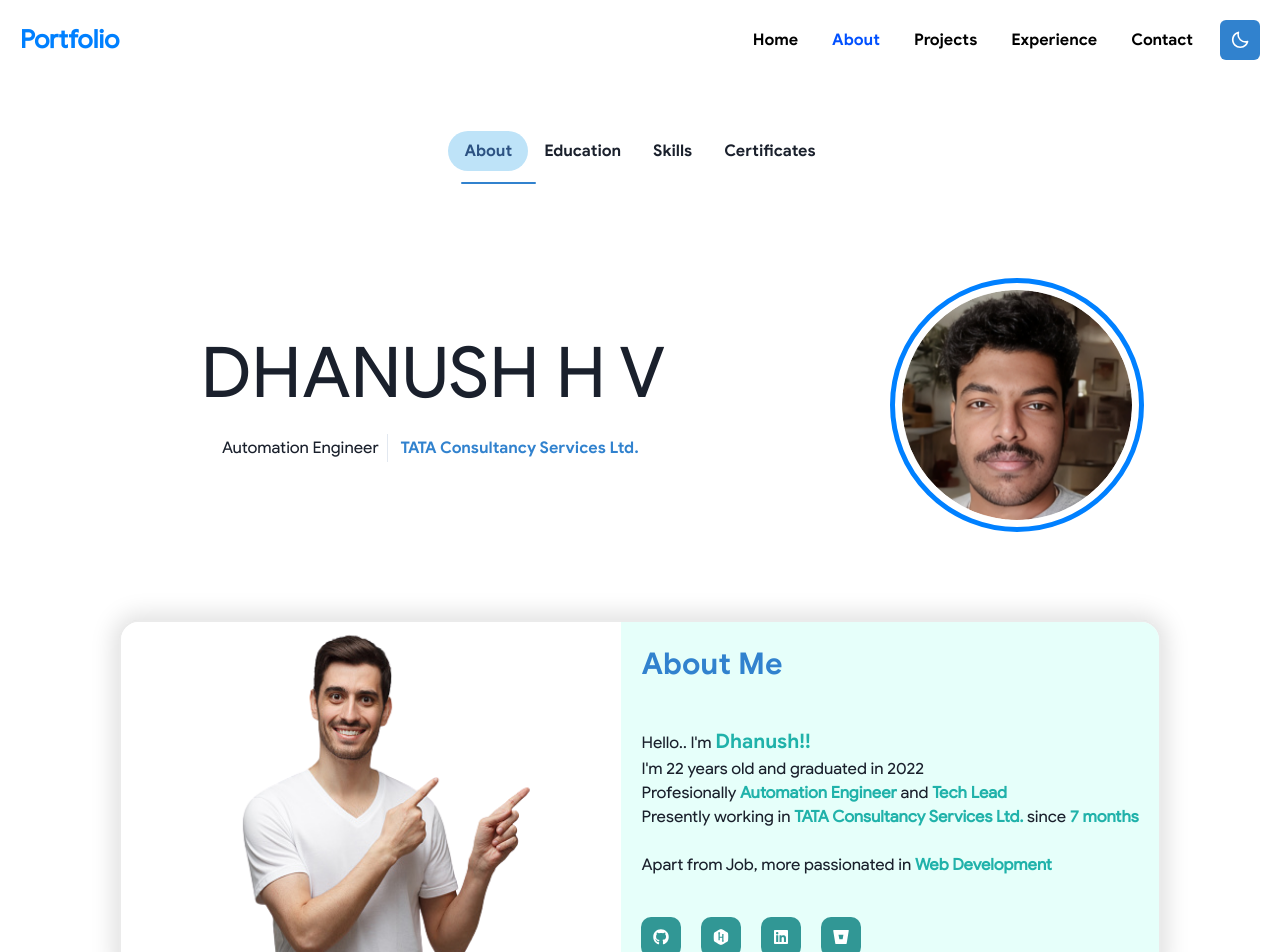
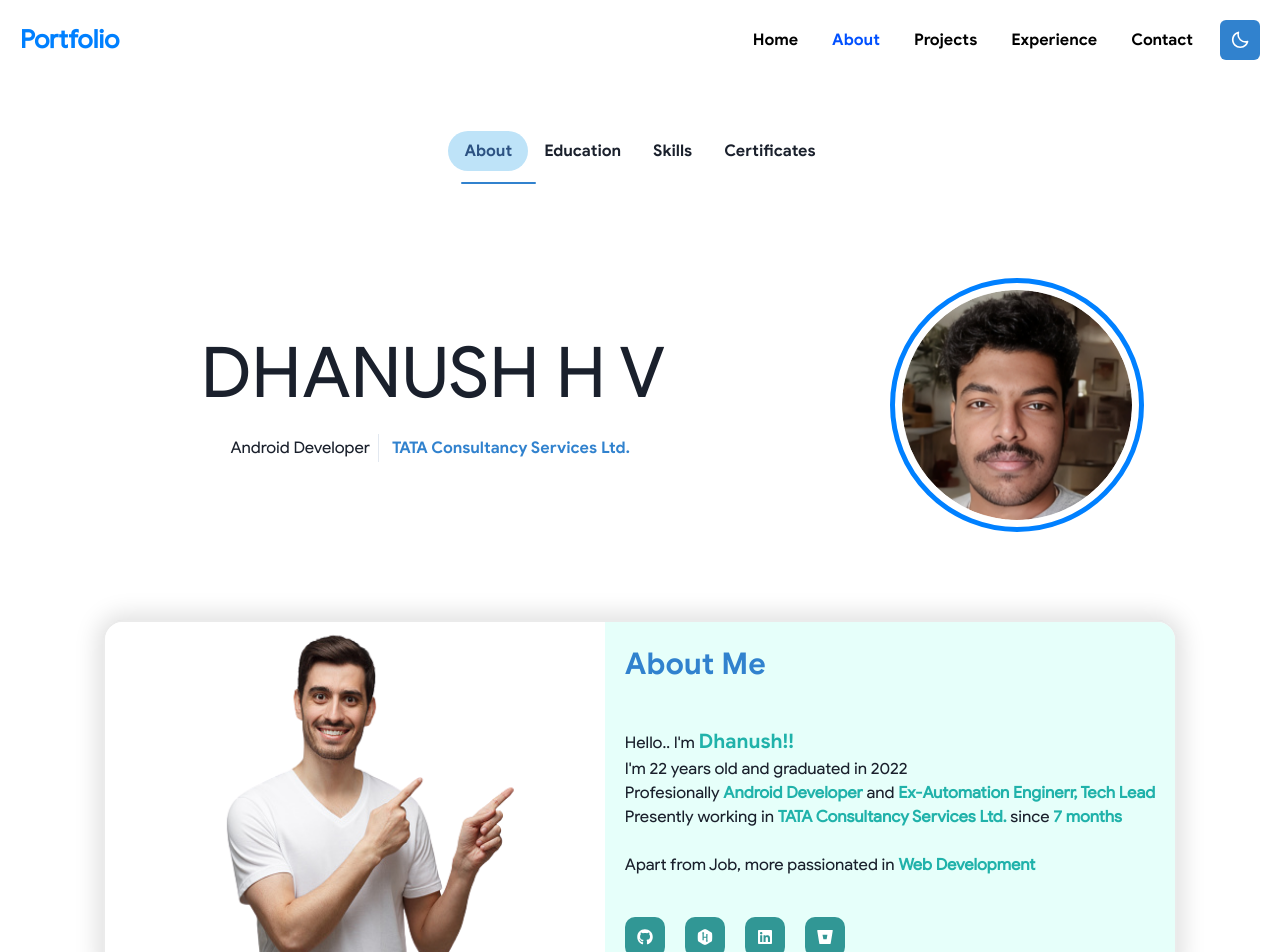
Before and after one commit to DHANUSH-web/portfolio-react, a React (Create React App) app: page /about in a window 1280 px wide. Shown: the top 952 px of the page. Built offline with nearby package versions, Linux system fonts and the light colour scheme.

Commit message:
Updated the Job role in Database

```diff
--- a/src/components/About.jsx
+++ b/src/components/About.jsx
@@ -26,7 +26,7 @@ const AboutTab = () => {
                         <Text className="insider" textAlign='left'>
                             Hello.. I'm <span className="name">Dhanush!!</span>
                             <p>I'm 22 years old and graduated in 2022</p>
-                            <p className="jobrole">Profesionally <span className="highlight">{profile.jobRole}</span> and <span className="highlight">Tech Lead</span></p>
+                            <p className="jobrole">Profesionally <span className="highlight">{profile.jobRole}</span> and <span className="highlight">Ex-Automation Enginerr, Tech Lead</span></p>
                             <p>Presently working in <span className="highlight">{profile.company}</span> since <span className="highlight">7 months</span></p>
                             <br />
                             <p>Apart from Job, more passionated in <span className="highlight">Web Development</span></p>
--- a/src/database.json
+++ b/src/database.json
@@ -13,7 +13,7 @@
             "fname": "DHANUSH",
             "lname": "H V",
             "phoneNumber": "+91 9731131772",
-            "jobRole": "Automation Engineer",
+            "jobRole": "Android Developer",
             "company": "TATA Consultancy Services Ltd.",
             "companyURL": "https://www.tcs.com/",
             "certificates": [
```
